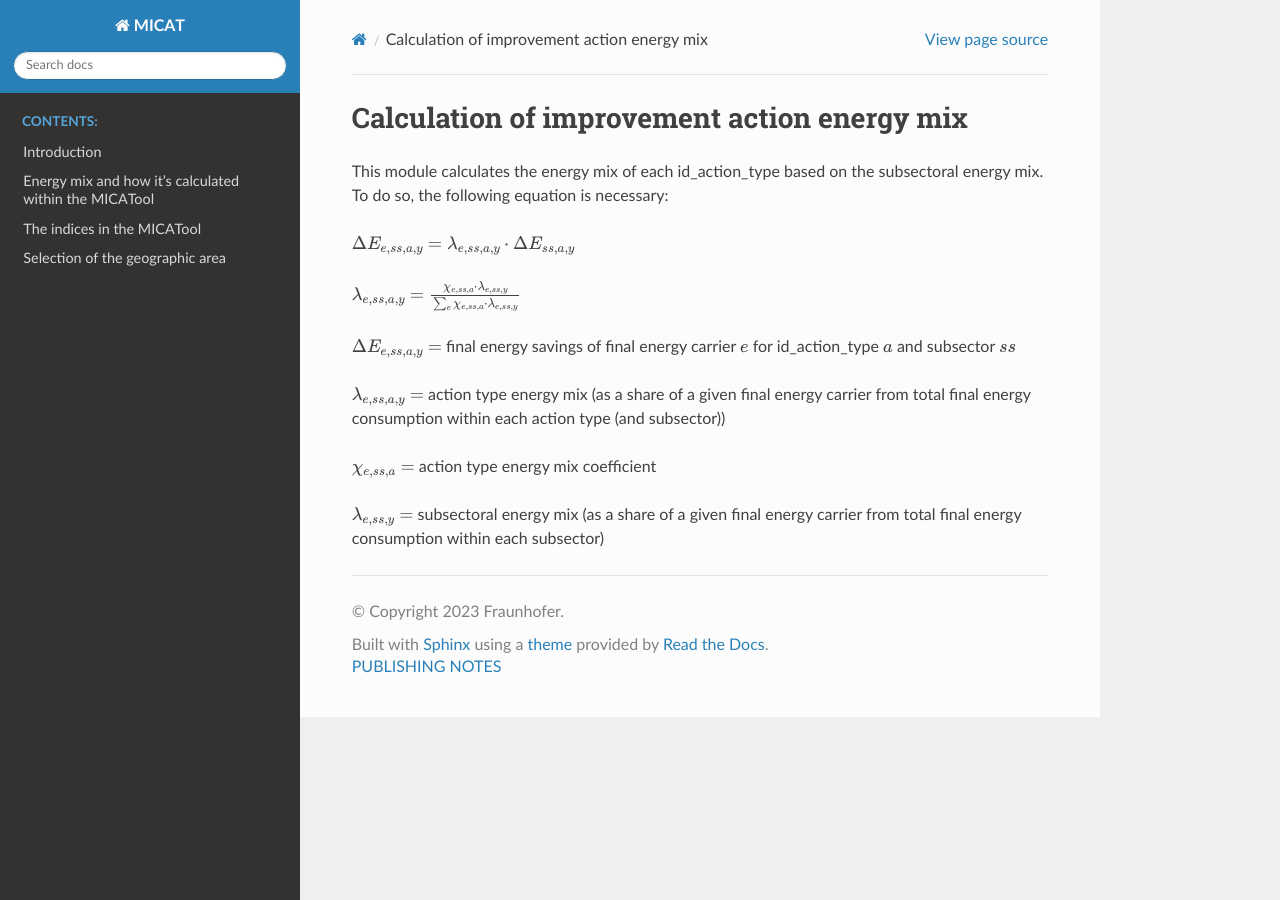
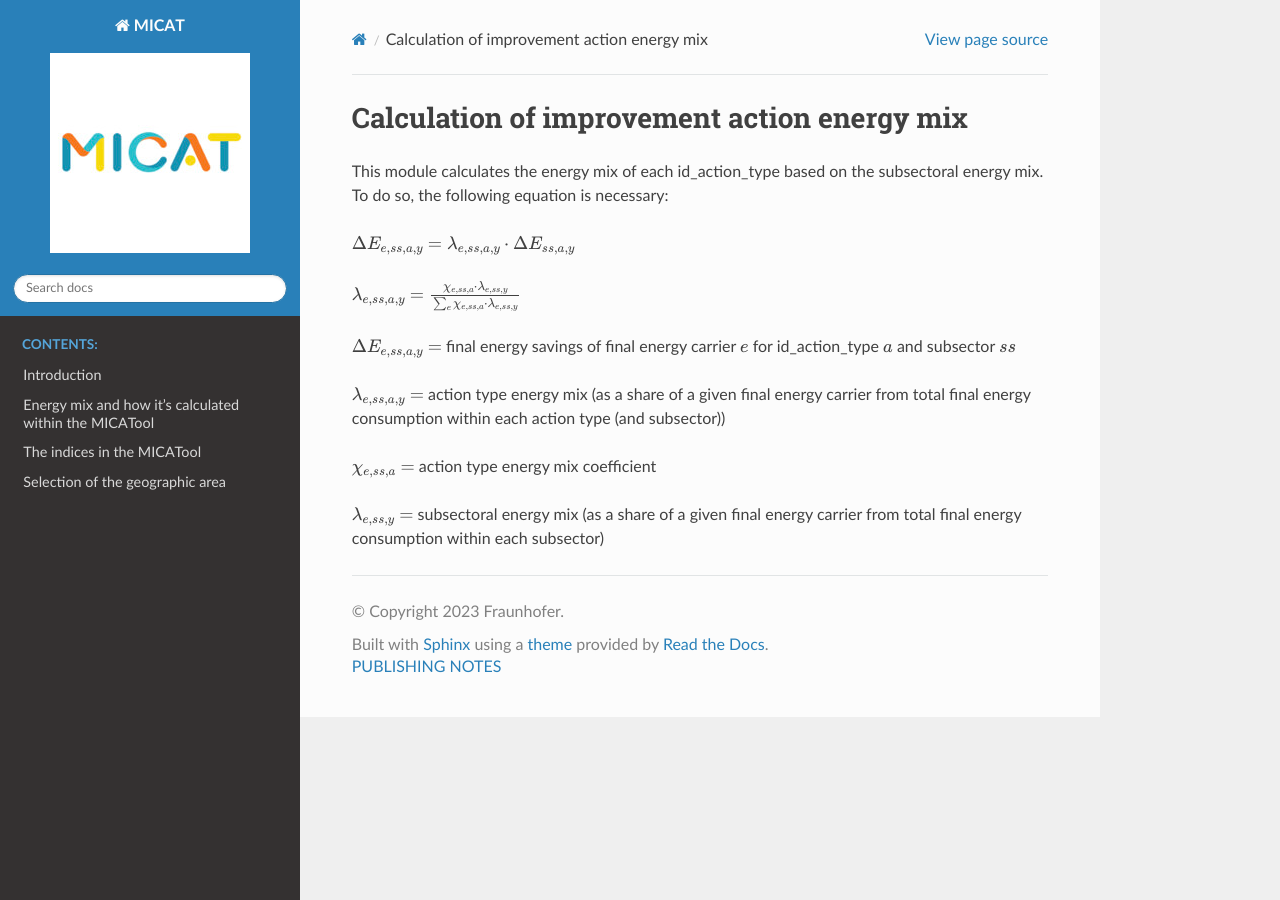
Before and after one commit to fraunhofer-isi/micat, a Sphinx documentation site: the page built from doc/source/energy_mix/lambda_chi.md, in a window 1280 px wide. Built offline with Sphinx 7.4.7 and the Read the Docs theme 2.0.0, drawn with Linux system fonts in a browser that asks for light colours.

Commit message:
Change in doc #5

```diff
--- a/doc/source/conf.py
+++ b/doc/source/conf.py
@@ -58,7 +58,7 @@ html_static_path = ['_static']
 # 'natura', 'nonav', 'pyramid', 'scrolls', 'sphinx doc', 'traditional',
 # 'sphinxawesome_theme',
 html_theme = 'sphinx_rtd_theme'
-html_logo = 'micat_logo.eps'
+html_logo = 'micat_logo.jpg'
 
 # -- Options for PDF output -------------------------------------------------
 
--- a/doc/source/energy_mix/lambda_chi.md
+++ b/doc/source/energy_mix/lambda_chi.md
@@ -1,7 +1,7 @@
 ---
 title: Calculation of improvement action energy mix
 description: This page describes the equations necessary to calculate the energy mix of an improvement action starting from the (sub-)sectoral energy mix and a coefficient vector.
-thumbnail: {image} ../micat_logo.eps
+thumbnail: {image} ../micat_logo.jpg
 license: AGPL-3.0-only
 ---
 
```
